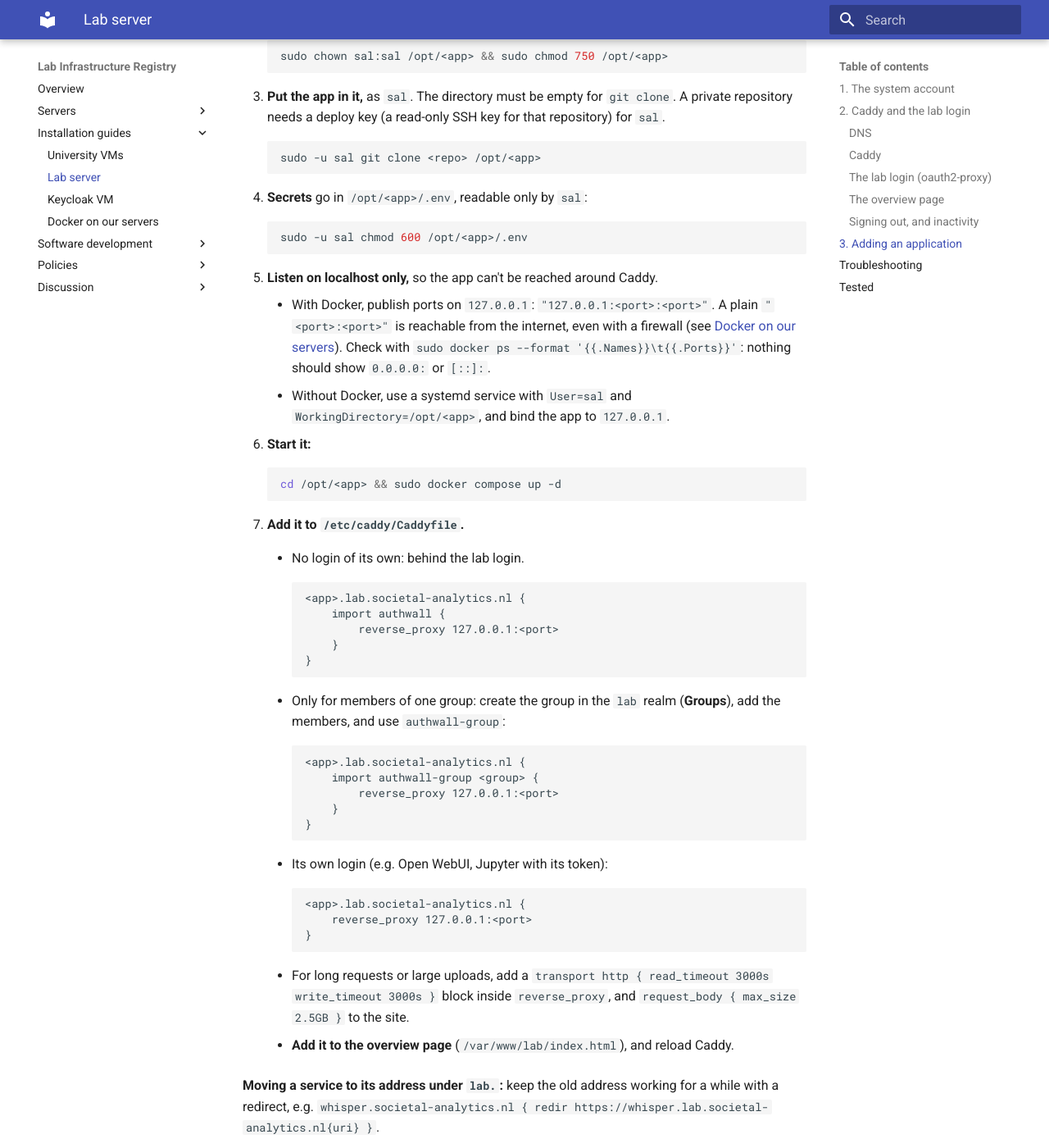
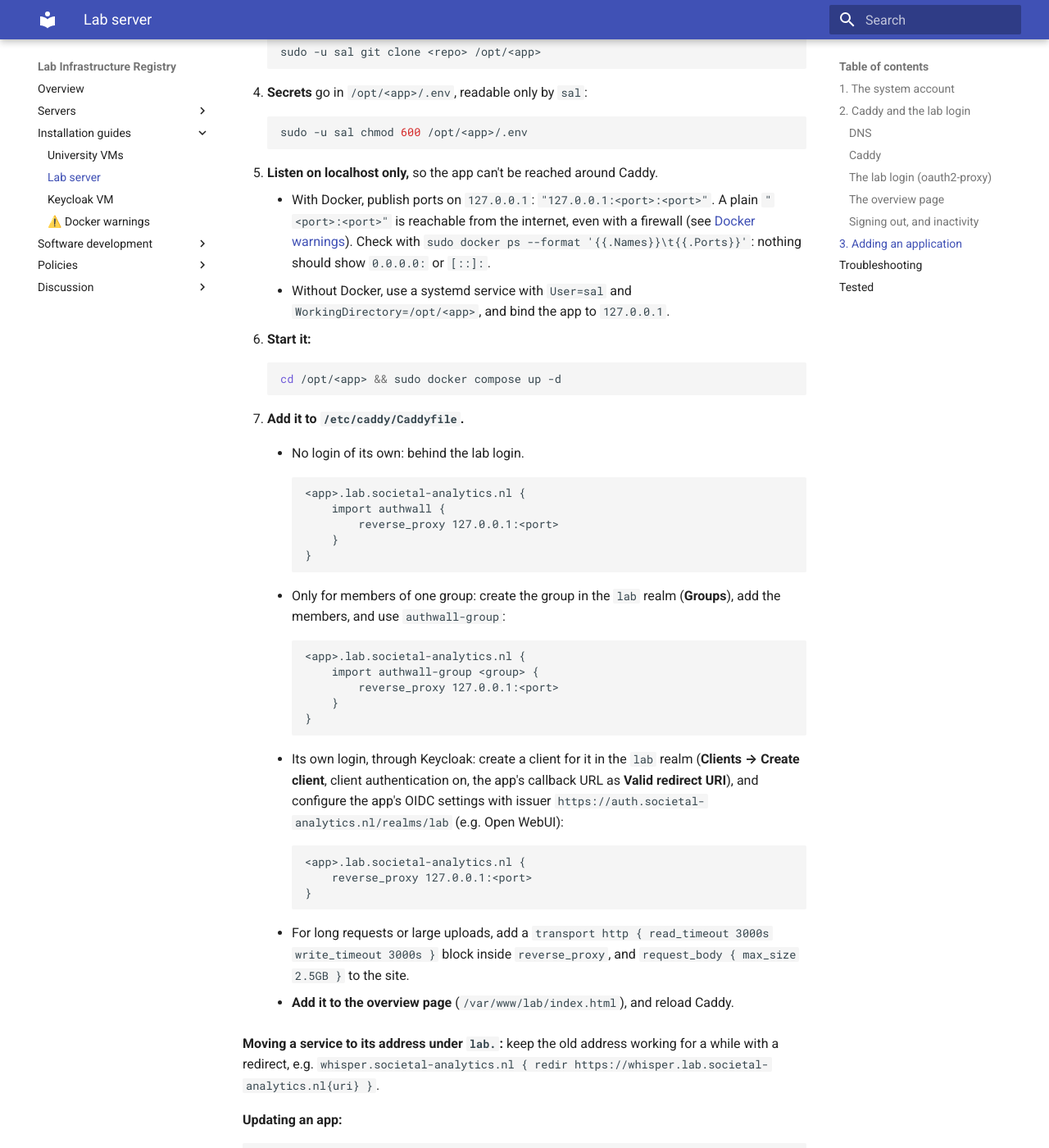
Before and after one commit to kasperwelbers/societal-analytics-lab-infra, an MkDocs documentation site: the page built from docs/install/lab-server.md, in a window 1280 px wide and 1400 px high, scrolled down 6488 px. Shown: the whole window at 82% size. Built offline with MkDocs 1.6.1 and Material for MkDocs 9.7.7, drawn with Linux system fonts in a browser that asks for light colours; some of the changed text lies outside the part shown.

Commit message:
Docs: simpler overview map, cookie flow in the lab server map, Docker warnings page
Services with their own login on the lab server use Keycloak's lab realm (rule).

Co-Authored-By: Claude Opus 5.5 <noreply@anthropic.com>
Claude-Session: https://claude.ai/code/session_019W6Pqxp2q1zbwJeh2ybKkP

````diff
--- a/docs/install/lab-server.md
+++ b/docs/install/lab-server.md
@@ -1,9 +1,6 @@
 # Installation: lab server
 
 How the [lab server](../servers/lab.md) is set up: the system account for the apps, Caddy, the lab login (oauth2-proxy), and how a new service is added. Why it is set up this way: [Decisions](../decisions.md#the-lab-server).
-
-!!! danger "Docker and the firewall"
-    Ports published by Docker containers bypass the server's firewall: a plain `"<port>:<port>"` is open to the whole internet. Publish app ports on `127.0.0.1` only, and read [Docker on our servers](docker.md).
 
 All applications live in their own directory `/opt/<app>`, owned by the system account `sal`. `/opt` itself stays owned by root. Caddy (in `/etc/caddy`) is the only thing reachable from outside: it handles HTTPS, and puts the lab login in front of apps that have no login of their own.
 
@@ -21,7 +18,7 @@ For each admin, so that they can enter the app directories:
 sudo usermod -aG sal <admin>
 ```
 
-`/opt` stays as it is: owned by `root:root`, mode `755`. `sal` is **not** in the `docker` group: membership of that group is effectively root access, and apps that run as `sal` without Docker would get it too (see [Docker on our servers](docker.md#the-docker-group-is-root-access)). Admins run Docker with `sudo`.
+`/opt` stays as it is: owned by `root:root`, mode `755`. `sal` is **not** in the `docker` group: membership of that group is effectively root access, and apps that run as `sal` without Docker would get it too (see [Docker warnings](docker.md#the-docker-group-is-root-access)). Admins run Docker with `sudo`.
 
 **How access works**
 
@@ -35,7 +32,7 @@ sudo usermod -aG sal <admin>
     * Choose the editor in your `~/.bashrc`: `export SUDO_EDITOR=nvim` (or `nano`).
     * Don't run the editor as `sal` (`sudo -u sal nvim`): `sal` has no home directory for the editor's own files.
 * Pasting into a file on the server: go into insert mode and use your terminal's paste shortcut: `Cmd+V` on a Mac, `Ctrl+Shift+V` on Linux, `Ctrl+V` or right-click in Windows Terminal or PuTTY. (`"+p` doesn't work: a server has no clipboard.)
-* Never use plain `sudo` for other commands inside an app directory, or files end up owned by root. Docker creates a missing directory for a bind mount as root, so create data directories as `sal` before the first start ([Docker on our servers](docker.md#directories-for-bind-mounts)).
+* Never use plain `sudo` for other commands inside an app directory, or files end up owned by root. Docker creates a missing directory for a bind mount as root, so create data directories as `sal` before the first start ([Docker warnings](docker.md#directories-for-bind-mounts)).
 * After copying files in from elsewhere, fix the owner: `sudo chown -R sal:sal /opt/<app>`.
 
 ## 2. Caddy and the lab login
@@ -277,7 +274,7 @@ What members experience: [Signing out, and inactivity](../servers/lab.md#signing
     ```
 
 5. **Listen on localhost only,** so the app can't be reached around Caddy.
-    * With Docker, publish ports on `127.0.0.1`: `"127.0.0.1:<port>:<port>"`. A plain `"<port>:<port>"` is reachable from the internet, even with a firewall (see [Docker on our servers](docker.md#published-ports-bypass-the-firewall)). Check with `sudo docker ps --format '{{.Names}}\t{{.Ports}}'`: nothing should show `0.0.0.0:` or `[::]:`.
+    * With Docker, publish ports on `127.0.0.1`: `"127.0.0.1:<port>:<port>"`. A plain `"<port>:<port>"` is reachable from the internet, even with a firewall (see [Docker warnings](docker.md#published-ports-bypass-the-firewall)). Check with `sudo docker ps --format '{{.Names}}\t{{.Ports}}'`: nothing should show `0.0.0.0:` or `[::]:`.
     * Without Docker, use a systemd service with `User=sal` and `WorkingDirectory=/opt/<app>`, and bind the app to `127.0.0.1`.
 6. **Start it:**
 
@@ -306,7 +303,7 @@ What members experience: [Signing out, and inactivity](../servers/lab.md#signing
         }
         ```
 
-    * Its own login (e.g. Open WebUI, Jupyter with its token):
+    * Its own login, through Keycloak: create a client for it in the `lab` realm (**Clients → Create client**, client authentication on, the app's callback URL as **Valid redirect URI**), and configure the app's OIDC settings with issuer `https://auth.societal-analytics.nl/realms/lab` (e.g. Open WebUI):
 
         ```
         <app>.lab.societal-analytics.nl {
--- a/mkdocs.yml
+++ b/mkdocs.yml
@@ -17,7 +17,7 @@ nav:
       - University VMs: install/vm.md
       - Lab server: install/lab-server.md
       - Keycloak VM: install/keycloak.md
-      - Docker on our servers: install/docker.md
+      - "⚠️ Docker warnings": install/docker.md
   - Software development:
       - Our software: software.md
       - Authentication standard: auth.md
````
Also changed, not shown: docs/index.md (+11 -31 lines), docs/install/docker.md (+1 -1 lines), docs/install/vm.md (+2 -6 lines), docs/servers/lab.md (+11 -9 lines).
